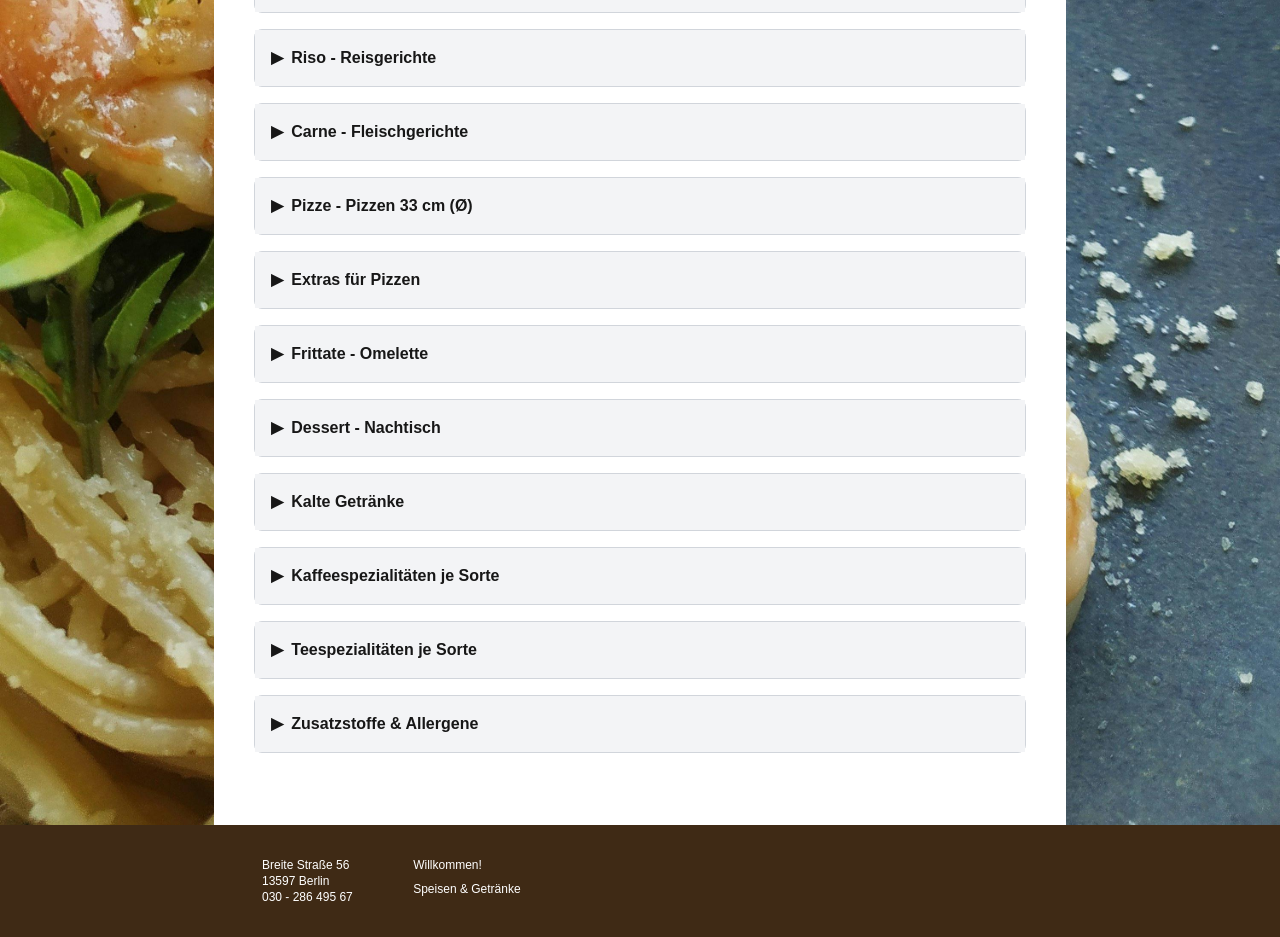
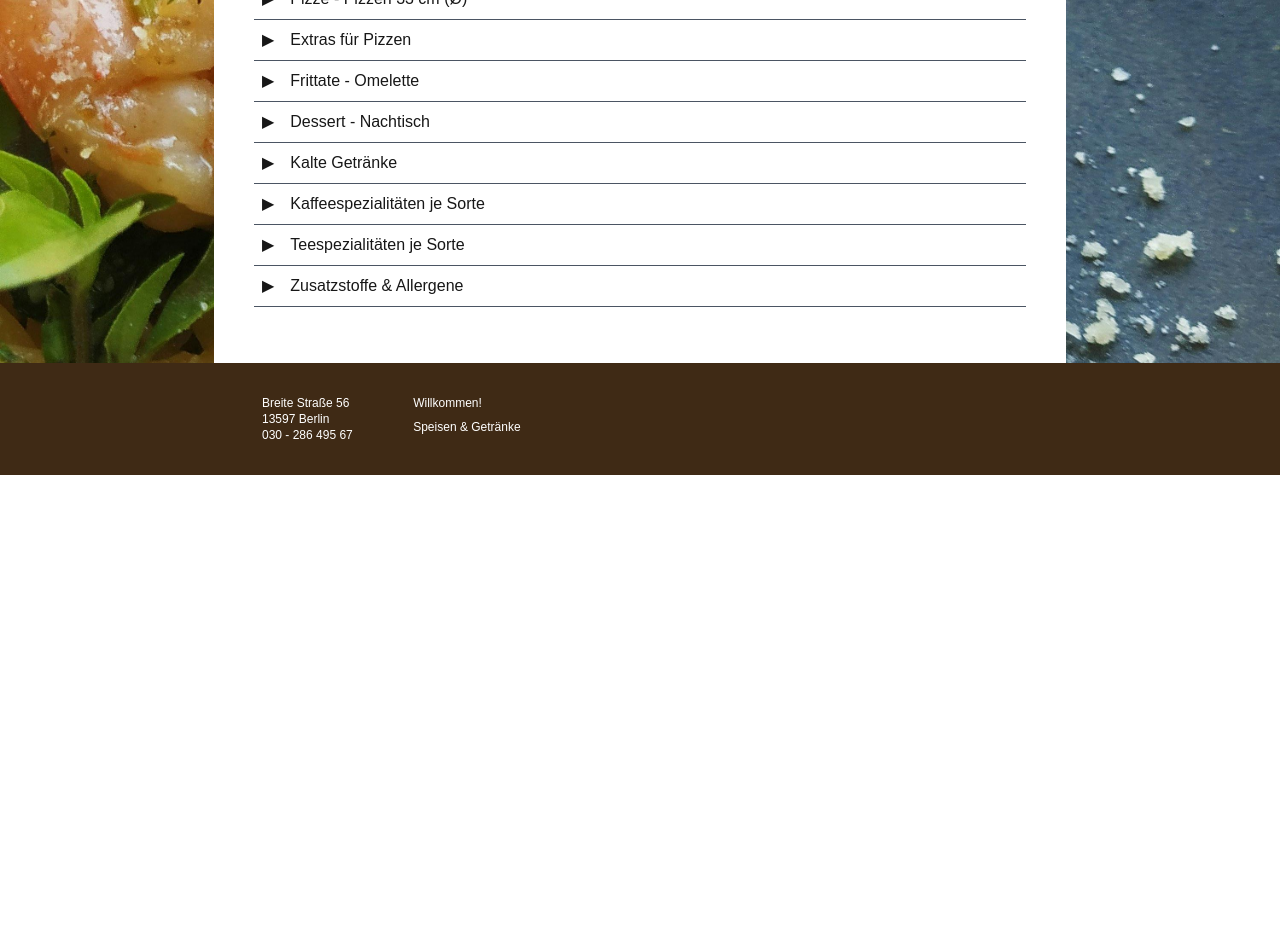
Before and after one commit to tulsidaskhatri/pizzeria-roma-spandau-website, a Next.js app: page /de/speisekarte in a window 1280 px wide. Shown: the part 860-1797 px from the top of the page. After the commit the page ends 1335 px from the top, so only its background shows below. Built offline with nearby package versions, Linux system fonts and the light colour scheme.

Commit message:
menu styling finish

```diff
--- a/src/components/AccordianItem.js
+++ b/src/components/AccordianItem.js
@@ -2,9 +2,24 @@
 
 import { useRef, useEffect, useState } from "react";
 
-export const AccordionItem = ({ title, children, isOpen, onClick }) => {
+export const AccordionItem = ({
+  title,
+  children,
+  isOpen,
+  onClick,
+  outerClassname = "",
+  innerClassname = "",
+  activeOuterClassname = "",
+  activeInnerClassname = "",
+}) => {
   const contentRef = useRef(null);
   const [height, setHeight] = useState(0);
+  let outer = outerClassname;
+  let inner = innerClassname;
+  if (isOpen) {
+    outer = `${activeOuterClassname} ${outerClassname}`.trim();
+    inner = `${innerClassname} ${activeInnerClassname}`.trim();
+  }
 
   useEffect(() => {
     const currentRef = contentRef.current; // Capture the current value of the ref
@@ -34,11 +49,8 @@ export const AccordionItem = ({ title, children, isOpen, onClick }) => {
   }, [isOpen, children]);
 
   return (
-    <div className="mb-4 rounded-lg border border-gray-300">
-      <button
-        className="flex w-full items-center bg-gray-100 p-4 font-semibold hover:bg-gray-200 focus:outline-none"
-        onClick={onClick}
-      >
+    <div className={outer}>
+      <button className={inner} onClick={onClick}>
         <span
           className={`transform transition-transform duration-300 ${
             isOpen ? "rotate-90" : ""
@@ -54,9 +66,7 @@ export const AccordionItem = ({ title, children, isOpen, onClick }) => {
           maxHeight: `${height}px`,
         }}
       >
-        <div ref={contentRef} className="bg-white p-4">
-          {children}
-        </div>
+        <div ref={contentRef}>{children}</div>
       </div>
     </div>
   );
--- a/src/components/menu-dishes.js
+++ b/src/components/menu-dishes.js
@@ -16,8 +16,14 @@ export function Dishes({ category }) {
         <AccordionItem
           key={dish.title}
           title={<TitleWithAmount title={dish.title} amount={dish.price} />}
+          classname="w-full"
+          innerClassname="flex w-full py-2 px-4"
+          outerClassname="border-b border-solid border-gray-700 last:border-b-0"
         >
-          <p>{dish.ingredients}</p>
+          <div className="flex items-start gap-2 px-10 pb-4">
+            <p>{dish.ingredients}</p>
+            {dish.allergies && <p className="text-xs">{dish.allergies}</p>}
+          </div>
         </AccordionItem>
       ))}
     </Accordion>
--- a/src/components/menu-options.js
+++ b/src/components/menu-options.js
@@ -8,14 +8,20 @@ export function MenuOptions({ category }) {
     return <></>;
   }
   return (
-    <div className="grid grid-cols-2 gap-x-14">
+    <div className="grid grid-cols-2 gap-x-14 px-8">
       {category.options.map((option) => (
         <div
           key={option.key || option.title}
-          className="end flex justify-between border-b-2 border-gray-100 py-3 last:border-b-0"
+          className="flex justify-between border-b-2 border-gray-100 py-3 last:border-b-0"
         >
           <div className="flex gap-2">
-            <p>{option.title}</p>
+            <div className="flex items-start gap-1">
+              <p>{option.title}</p>
+              {option.allergies && (
+                <p className="text-xs">{option.allergies}</p>
+              )}
+            </div>
+
             {option.quantity && <p>{option.quantity}</p>}
           </div>
 
--- a/src/components/menu.js
+++ b/src/components/menu.js
@@ -3,7 +3,6 @@ import { useState, useEffect } from "react";
 import { Accordion } from "./Accordian";
 import { AccordionItem } from "./AccordianItem";
 import { Dishes } from "./menu-dishes";
-import { TitleWithAmount } from "./title-with-amount";
 import { MenuOptions } from "./menu-options";
 
 export function Menu({ categories }) {
@@ -20,7 +19,11 @@ export function Menu({ categories }) {
         {categories.map((category) => (
           <AccordionItem
             key={category.title}
-            title={<TitleWithAmount title={category.title} />}
+            title={<p>{category.title}</p>}
+            outerClassname="transition-all duration-300 border-b border-solid border-gray-600"
+            innerClassname="transition-all duration-300 flex gap-2 py-2 w-full text-left hover:bg-red-50 px-2"
+            activeInnerClassname="rounded-t-xl"
+            activeOuterClassname="bg-red-50 my-4 first:mt-0 shadow-2xl border border-gray-400 rounded-xl pb-2"
           >
             <div>
               <MenuImage category={category} />
@@ -44,6 +47,6 @@ function MenuImage({ category }) {
     return <></>;
   }
   return (
-    <img src={category.image.url} alt={category.image.url} className="pb-4" />
+    <img src={category.image.url} alt={category.image.url} className="p-4" />
   );
 }
```
